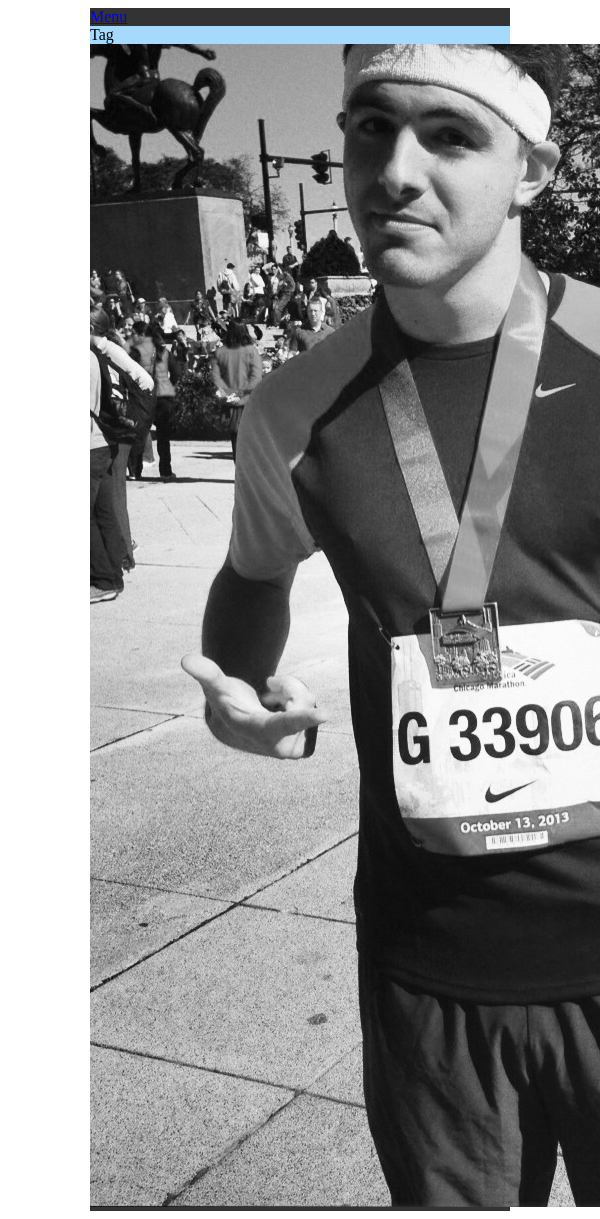
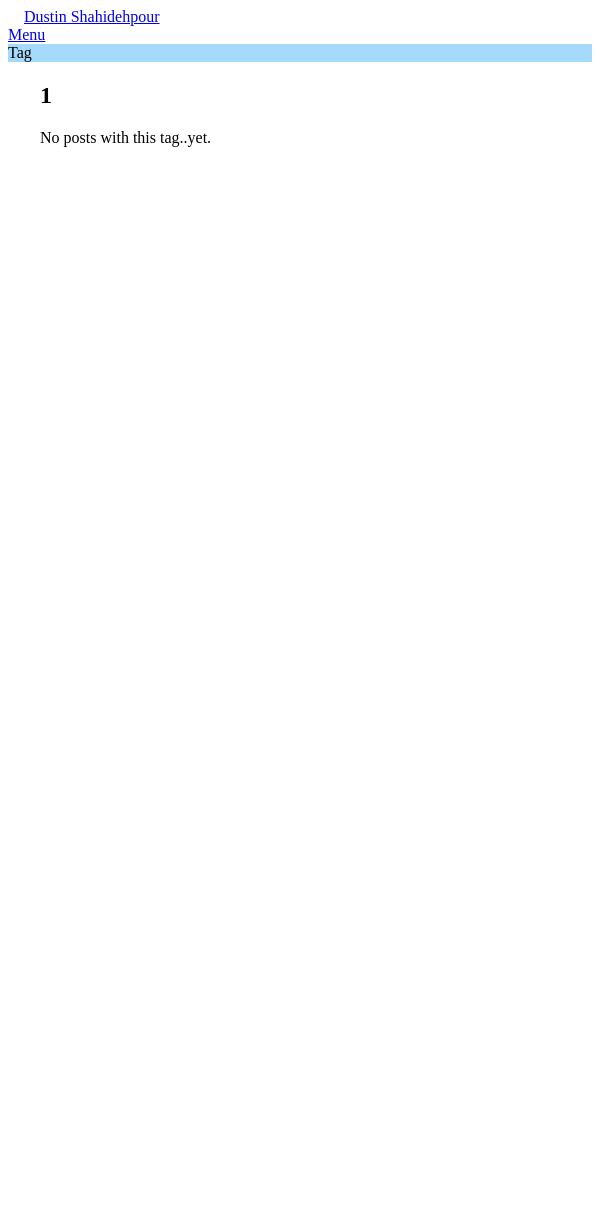
Before and after one commit to d16r/dustinshahidehpour.com, a Flask app: page /tag/1/ in a window 600 px wide; the page is wider, and only the part inside the window is pictured. After the commit the page ends 147 px from the top of that part, so only its background shows below. Run offline with Flask 2, Linux system fonts and the light colour scheme; some web fonts are replaced.

Commit message:
Redesigning page layout, removed contact page.

```diff
--- a/app/static/css/skeleton/skeleton.css
+++ /dev/null
@@ -1,242 +0,0 @@
-/*
-* Skeleton V1.2
-* Copyright 2011, Dave Gamache
-* www.getskeleton.com
-* Free to use under the MIT license.
-* http://www.opensource.org/licenses/mit-license.php
-* 6/20/2012
-*/
-
-
-/* Table of Contents
-==================================================
-    #Base 960 Grid
-    #Tablet (Portrait)
-    #Mobile (Portrait)
-    #Mobile (Landscape)
-    #Clearing */
-
-
-
-/* #Base 960 Grid
-================================================== */
-
-    .container                                  { position: relative; width: 960px; margin: 0 auto; padding: 0; }
-    .container .column,
-    .container .columns                         { float: left; display: inline; margin-left: 10px; margin-right: 10px; }
-    .row                                        { margin-bottom: 20px; }
-
-    /* Nested Column Classes */
-    .column.alpha, .columns.alpha               { margin-left: 0; }
-    .column.omega, .columns.omega               { margin-right: 0; }
-
-    /* Base Grid */
-    .container .one.column,
-    .container .one.columns                     { width: 40px;  }
-    .container .two.columns                     { width: 100px; }
-    .container .three.columns                   { width: 160px; }
-    .container .four.columns                    { width: 220px; }
-    .container .five.columns                    { width: 280px; }
-    .container .six.columns                     { width: 340px; }
-    .container .seven.columns                   { width: 400px; }
-    .container .eight.columns                   { width: 460px; }
-    .container .nine.columns                    { width: 520px; }
-    .container .ten.columns                     { width: 580px; }
-    .container .eleven.columns                  { width: 640px; }
-    .container .twelve.columns                  { width: 700px; }
-    .container .thirteen.columns                { width: 760px; }
-    .container .fourteen.columns                { width: 820px; }
-    .container .fifteen.columns                 { width: 880px; }
-    .container .sixteen.columns                 { width: 940px; }
-
-    .container .one-third.column                { width: 300px; }
-    .container .two-thirds.column               { width: 620px; }
-
-    /* Offsets */
-    .container .offset-by-one                   { padding-left: 60px;  }
-    .container .offset-by-two                   { padding-left: 120px; }
-    .container .offset-by-three                 { padding-left: 180px; }
-    .container .offset-by-four                  { padding-left: 240px; }
-    .container .offset-by-five                  { padding-left: 300px; }
-    .container .offset-by-six                   { padding-left: 360px; }
-    .container .offset-by-seven                 { padding-left: 420px; }
-    .container .offset-by-eight                 { padding-left: 480px; }
-    .container .offset-by-nine                  { padding-left: 540px; }
-    .container .offset-by-ten                   { padding-left: 600px; }
-    .container .offset-by-eleven                { padding-left: 660px; }
-    .container .offset-by-twelve                { padding-left: 720px; }
-    .container .offset-by-thirteen              { padding-left: 780px; }
-    .container .offset-by-fourteen              { padding-left: 840px; }
-    .container .offset-by-fifteen               { padding-left: 900px; }
-
-
-
-/* #Tablet (Portrait)
-================================================== */
-
-    /* Note: Design for a width of 768px */
-
-    @media only screen and (min-width: 768px) and (max-width: 959px) {
-        .container                                  { width: 768px; }
-        .container .column,
-        .container .columns                         { margin-left: 10px; margin-right: 10px;  }
-        .column.alpha, .columns.alpha               { margin-left: 0; margin-right: 10px; }
-        .column.omega, .columns.omega               { margin-right: 0; margin-left: 10px; }
-        .alpha.omega                                { margin-left: 0; margin-right: 0; }
-
-        .container .one.column,
-        .container .one.columns                     { width: 28px; }
-        .container .two.columns                     { width: 76px; }
-        .container .three.columns                   { width: 124px; }
-        .container .four.columns                    { width: 172px; }
-        .container .five.columns                    { width: 220px; }
-        .container .six.columns                     { width: 268px; }
-        .container .seven.columns                   { width: 316px; }
-        .container .eight.columns                   { width: 364px; }
-        .container .nine.columns                    { width: 412px; }
-        .container .ten.columns                     { width: 460px; }
-        .container .eleven.columns                  { width: 508px; }
-        .container .twelve.columns                  { width: 556px; }
-        .container .thirteen.columns                { width: 604px; }
-        .container .fourteen.columns                { width: 652px; }
-        .container .fifteen.columns                 { width: 700px; }
-        .container .sixteen.columns                 { width: 748px; }
-
-        .container .one-third.column                { width: 236px; }
-        .container .two-thirds.column               { width: 492px; }
-
-        /* Offsets */
-        .container .offset-by-one                   { padding-left: 48px; }
-        .container .offset-by-two                   { padding-left: 96px; }
-        .container .offset-by-three                 { padding-left: 144px; }
-        .container .offset-by-four                  { padding-left: 192px; }
-        .container .offset-by-five                  { padding-left: 240px; }
-        .container .offset-by-six                   { padding-left: 288px; }
-        .container .offset-by-seven                 { padding-left: 336px; }
-        .container .offset-by-eight                 { padding-left: 384px; }
-        .container .offset-by-nine                  { padding-left: 432px; }
-        .container .offset-by-ten                   { padding-left: 480px; }
-        .container .offset-by-eleven                { padding-left: 528px; }
-        .container .offset-by-twelve                { padding-left: 576px; }
-        .container .offset-by-thirteen              { padding-left: 624px; }
-        .container .offset-by-fourteen              { padding-left: 672px; }
-        .container .offset-by-fifteen               { padding-left: 720px; }
-    }
-
-
-/*  #Mobile (Portrait)
-================================================== */
-
-    /* Note: Design for a width of 320px */
-
-    @media only screen and (max-width: 767px) {
-        .container { width: 300px; }
-        .container .columns,
-        .container .column { margin: 0; }
-
-        .container .one.column,
-        .container .one.columns,
-        .container .two.columns,
-        .container .three.columns,
-        .container .four.columns,
-        .container .five.columns,
-        .container .six.columns,
-        .container .seven.columns,
-        .container .eight.columns,
-        .container .nine.columns,
-        .container .ten.columns,
-        .container .eleven.columns,
-        .container .twelve.columns,
-        .container .thirteen.columns,
-        .container .fourteen.columns,
-        .container .fifteen.columns,
-        .container .sixteen.columns,
-        .container .one-third.column,
-        .container .two-thirds.column  { width: 300px; }
-
-        /* Offsets */
-        .container .offset-by-one,
-        .container .offset-by-two,
-        .container .offset-by-three,
-        .container .offset-by-four,
-        .container .offset-by-five,
-        .container .offset-by-six,
-        .container .offset-by-seven,
-        .container .offset-by-eight,
-        .container .offset-by-nine,
-        .container .offset-by-ten,
-        .container .offset-by-eleven,
-        .container .offset-by-twelve,
-        .container .offset-by-thirteen,
-        .container .offset-by-fourteen,
-        .container .offset-by-fifteen { padding-left: 0; }
-
-    }
-
-
-/* #Mobile (Landscape)
-================================================== */
-
-    /* Note: Design for a width of 480px */
-
-    @media only screen and (min-width: 480px) and (max-width: 767px) {
-        .container { width: 420px; }
-        .container .columns,
-        .container .column { margin: 0; }
-
-        .container .one.column,
-        .container .one.columns,
-        .container .two.columns,
-        .container .three.columns,
-        .container .four.columns,
-        .container .five.columns,
-        .container .six.columns,
-        .container .seven.columns,
-        .container .eight.columns,
-        .container .nine.columns,
-        .container .ten.columns,
-        .container .eleven.columns,
-        .container .twelve.columns,
-        .container .thirteen.columns,
-        .container .fourteen.columns,
-        .container .fifteen.columns,
-        .container .sixteen.columns,
-        .container .one-third.column,
-        .container .two-thirds.column { width: 420px; }
-    }
-
-
-/* #Clearing
-================================================== */
-
-    /* Self Clearing Goodness */
-    .container:after { content: "\0020"; display: block; height: 0; clear: both; visibility: hidden; }
-
-    /* Use clearfix class on parent to clear nested columns,
-    or wrap each row of columns in a <div class="row"> */
-    .clearfix:before,
-    .clearfix:after,
-    .row:before,
-    .row:after {
-      content: '\0020';
-      display: block;
-      overflow: hidden;
-      visibility: hidden;
-      width: 0;
-      height: 0; }
-    .row:after,
-    .clearfix:after {
-      clear: both; }
-    .row,
-    .clearfix {
-      zoom: 1; }
-
-    /* You can also use a <br class="clear" /> to clear columns */
-    .clear {
-      clear: both;
-      display: block;
-      overflow: hidden;
-      visibility: hidden;
-      width: 0;
-      height: 0;
-    }
--- a/app/static/css/style.css
+++ b/app/static/css/style.css
@@ -1,5 +1,9 @@
-.container {
-    background-color: #333;
+footer {
+    background-color: rgb(165,218,252);
+}
+
+img {
+    max-width: 100%;
 }
 
 .page-title {
--- a/app/templates/layouts/_base.html
+++ b/app/templates/layouts/_base.html
@@ -13,8 +13,7 @@
         <meta name="og:description" content="Hacker.Percussionist.Runner.">
         <meta name="og:image" content="http://www.gravatar.com/avatar/fdb853675eec6e5613781f299d287085.png">
 
-        <link rel="stylesheet" href="/static/css/skeleton/skeleton.css">
-        <link rel="stylesheet" href="/static/css/skeleton/layout.css">
+        <link rel="stylesheet" href="/static/css/fluidable-min.css">
 
         <link rel="stylesheet" media="screen" href="/static/css/style.css">
         <link rel="stylesheet" href="/static/css/responsive-nav.css">
@@ -28,26 +27,56 @@
   </head>
   <body>
       <div class="container">
-        <div id="nav" class="nav-collapse sixteen columns">
-          <ul>
-            <li><a href="/blog">Blog</a></li>
-            <li><a href="/projects">Projects</a></li>
-            <li><a href="/contact">Contact</a></li>
-          </ul>
-        </div>
-
-        <div class="sixteen columns page-title">
-          <span>{{ name }}</span>
-        </div>
-
-        <div class="sixteen columns content">
-          <div class="three columns offset-by-one alpha">
-            <img src="/static/img/me.jpg">
-          </div>
-          <div class="eight columns omega" style="background-color:red">
+        <div class="col-group">
+          <div class="col-2"><a href="/">Dustin Shahidehpour</a></div>
+          <div id="nav" class="nav-collapse">
+            <ul>
+              <li><div class="col-1"><a href="/blog">Blog</a></div></li>
+              <li><div class="col-1"><a href="/projects">Projects</a></div></li>
+            </ul>
           </div>
         </div>
       </div>
+
+      <section class="page-title">
+        <div class="container">
+          <span>{{ name }}</span>
+        </div>
+      </section>
+
+
+      <div class="container">
+        <div class="col-group">
+          <section class="col-16">
+            {% block content %}
+            {% endblock %}
+          </section>
+        </div>
+      </div>
+
+      <footer>
+        <div class="container">
+          <a class="contact" href="https://www.facebook.com/dustin.shahidehpour">
+              <i class="icon-facebook-sign icon-4x"></i>
+          </a>
+
+          <a class="contact" href="mailto:dshahidehpour@gmail.com">
+              <i class="icon-envelope icon-4x"></i>
+          </a>
+
+          <a class="contact" href="http://www.linkedin.com/pub/dustin-shahidehpour/3b/7a5/a08">
+              <i class="icon-linkedin-sign icon-4x"></i>
+          </a>
+
+          <a class="contact" href="https://github.com/dshahidehpour">
+              <i class="icon-github-sign icon-4x"></i>
+          </a>
+
+          <a class="contact" href="http://pgp.mit.edu:11371/pks/lookup?op=get&search=0x5F69F8DECBEAA003">
+              <i class="icon-certificate icon-4x"></i>
+          </a>
+        </div>
+      </footer>
 
       <!-- jQuery  -->
       <script src="//code.jquery.com/jquery.js"></script>
```
Also changed, not shown: app/static/css/skeleton/layout.css (deleted, +0 -58 lines), app/templates/contact.html (deleted, +0 -31 lines), app/templates/index.html (+9 -25 lines), app/static/css/fluidable-min.css (added).
